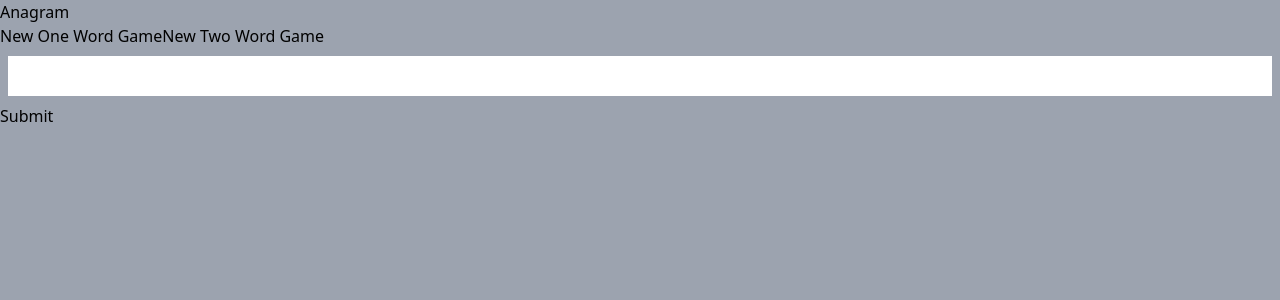
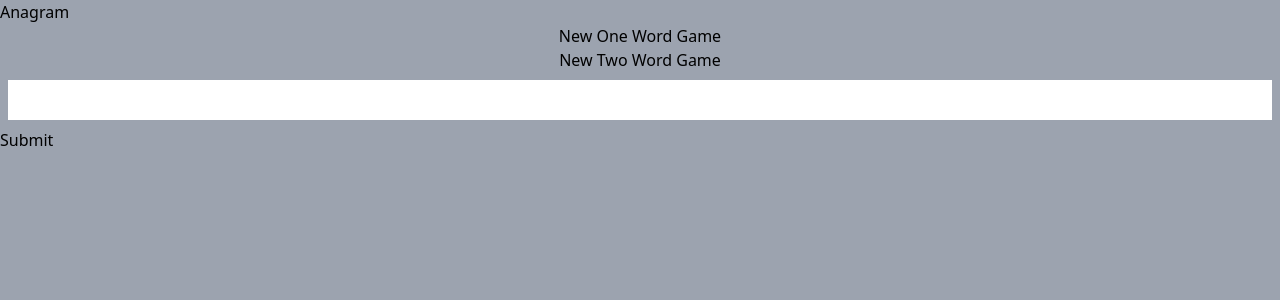
Before and after one commit to carterjamesmike/word-game, a React (Vite) app: page / in a window 1280 px wide. Shown: the top 300 px of the page. Built offline with nearby package versions, Linux system fonts and the light colour scheme.

Commit message:
minor style change

```diff
--- a/src/components/Game.jsx
+++ b/src/components/Game.jsx
@@ -117,8 +117,11 @@ const combineGuessArrays = () => {
   return (
     <div className='bg-gray-400'>
         <h1>Anagram</h1>
+        <div className='flex flex-col'>
         <button onClick={randomWord}>New One Word Game</button>
         <button onClick={randomWords}>New Two Word Game</button>
+        </div>
+
 
         <div>
             <h1>{wordOne.name}</h1>
```
